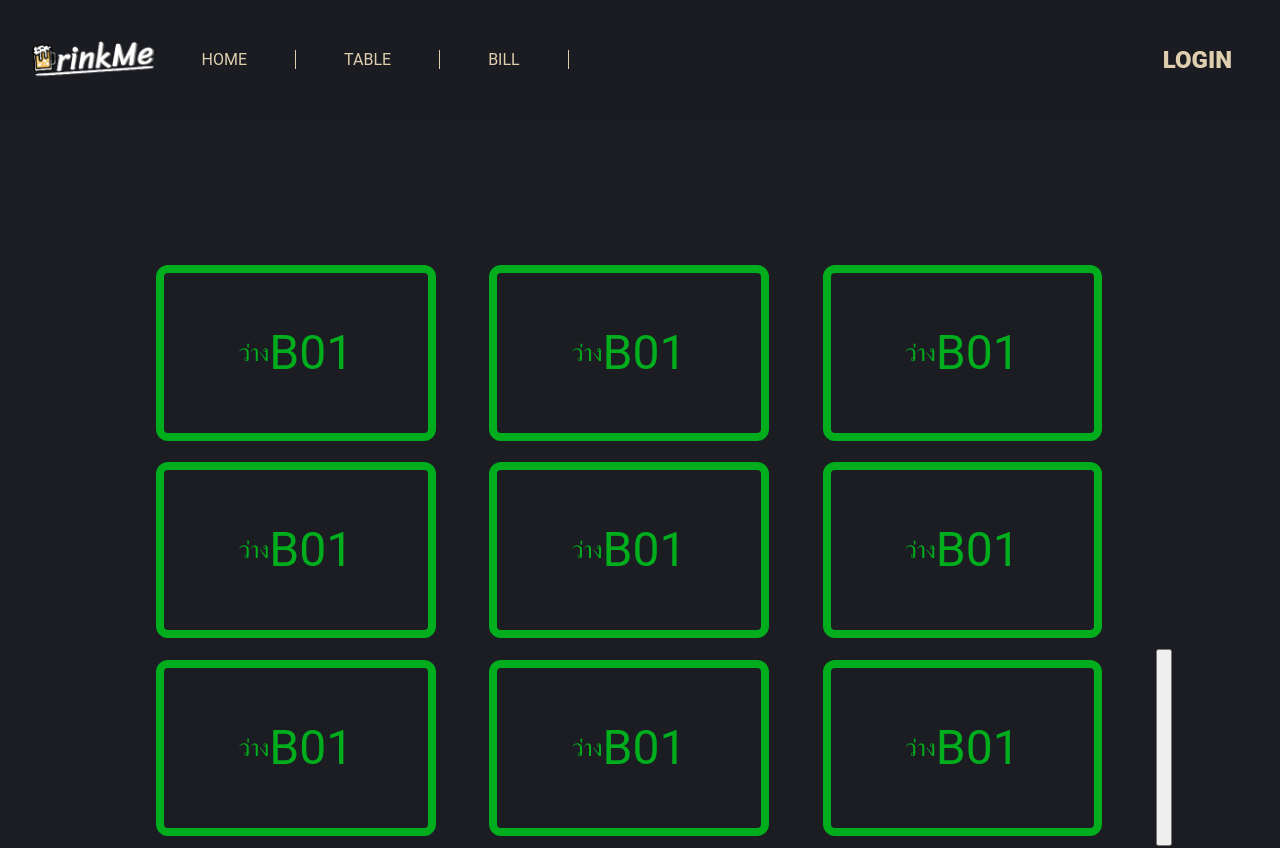
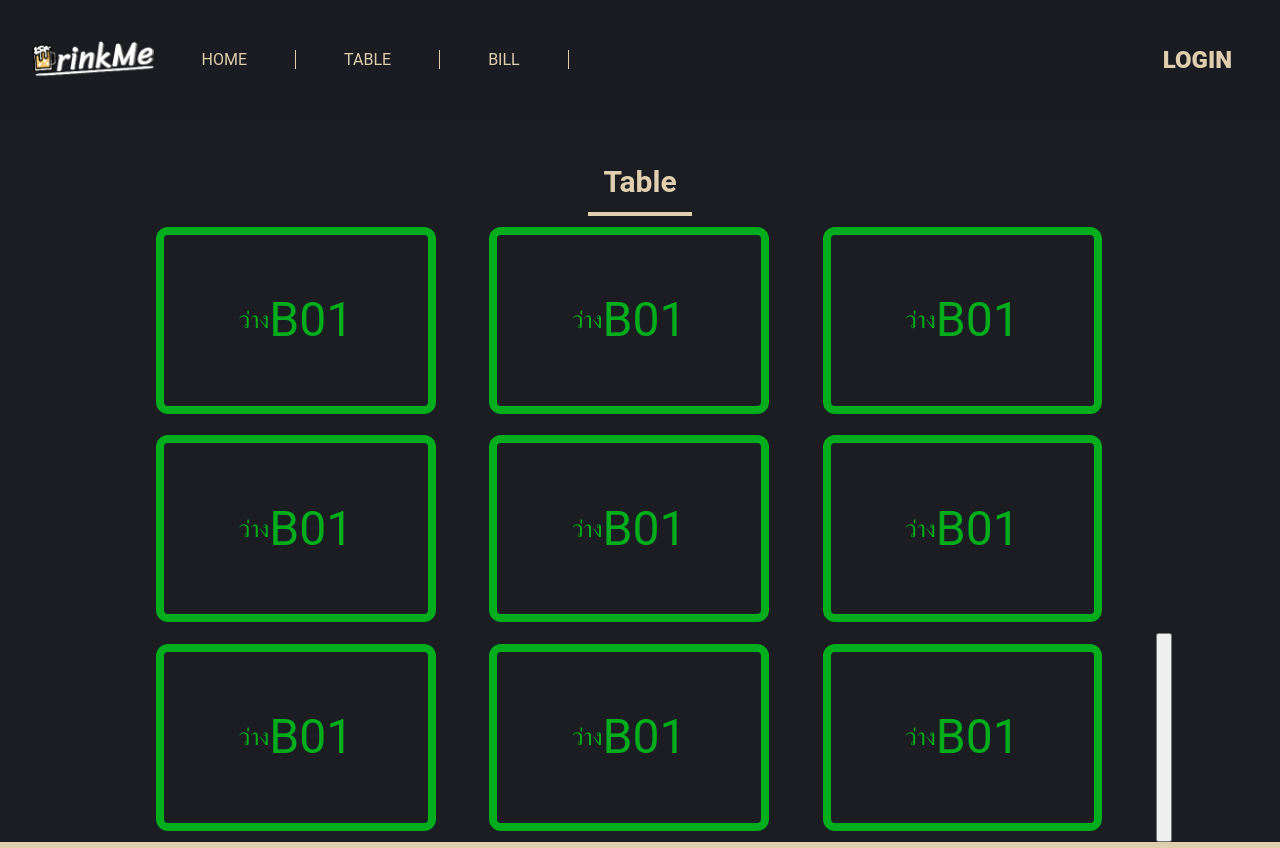
Before and after one commit to sahatsawat1/Drink-Me-react, a React (Create React App) app: page /table in a window 1280 px wide. Shown: the top 848 px of the page. Built offline with nearby package versions, Linux system fonts and the light colour scheme.

Commit message:
Edit Table Pages

```diff
--- a/src/pages/Table.js
+++ b/src/pages/Table.js
@@ -1,6 +1,8 @@
-import React, { useState } from 'react'
+import React, { useState, useContext, useEffect } from 'react'
 import styled from 'styled-components'
-import TableCard from '../components/TableCard/index'
+import TableCard from '../components/OrderCard'
+import Hand from '../components/Hand/index'
+import { UsableOrderContext } from '../contexts/OrderContext'
 
 const FakeNav = styled.div`
   width: 100%;
@@ -10,70 +12,77 @@ const FakeNav = styled.div`
 const TableWrapper = styled.div`
   display: flex;
   flex-wrap: wrap;
-  padding: 8%;
+  padding: 0% 8%;
+`
+const Content = styled.div`
+  p{
+    font-size: 30px;
+    font-weight: 700;
+  }
+`
+
+const Status = styled.div`
+
+`
+
+export const Action = styled.li`
+  list-style-type: none;
 `
 
 function Table () {
+  const { state, setState} = useContext(UsableOrderContext);
 
-  const [ em , setEm ] =
-    useState({
-      box1: 'ว่าง',
-      box2: 'ว่าง',
-      box3: 'ว่าง',
-      box4: 'ว่าง',
-      box5: 'ว่าง',
-      box6: 'ว่าง',
-      box7: 'ว่าง',
-      box8: 'ว่าง',
-      box9: 'ว่าง',
-    })
 
   return (
     <React.Fragment>
 
       <FakeNav />
 
+      <Content>
+        <Hand>
+          Table
+        </Hand>
+      </Content>
+
+      <Status>
+
+      </Status>
+
       <TableWrapper>
 
-        <TableCard Em={em.box1}>
-          {em.box1}
+        <TableCard state={state.box1}>
+          {state.box1}
         </TableCard>
 
-        <TableCard Em={em.box2}>
-          {em.box2}
+        <TableCard state={state.box2}>
+          {state.box2}
+        </TableCard>
+        <TableCard state={state.box3}>
+          {state.box3}
+        </TableCard>
+        <TableCard state={state.box4}>
+          {state.box4}
+        </TableCard>
+        <TableCard state={state.box5}>
+          {state.box5}
+        </TableCard>
+        <TableCard state={state.box6}>
+          {state.box6}
+        </TableCard>
+        <TableCard state={state.box7}>
+          {state.box7}
+        </TableCard>
+        <TableCard state={state.box8}>
+          {state.box8}
+        </TableCard>
+        <TableCard state={state.box9}>
+          {state.box9}
         </TableCard>
 
-        <TableCard Em={em.box3}>
-          {em.box3}
-        </TableCard>
-
-        <TableCard Em={em.box4}>
-          {em.box4}
-        </TableCard>
-
-        <TableCard Em={em.box5}>
-          {em.box5}
-        </TableCard>
-
-        <TableCard Em={em.box6}>
-          {em.box6}
-        </TableCard>
-
-        <TableCard Em={em.box7}>
-          {em.box7}
-        </TableCard>
-
-        <TableCard Em={em.box8}>
-          {em.box8}
-        </TableCard>
-
-        <TableCard Em={em.box9}>
-          {em.box9}
-        </TableCard>
-
-        <button onClick={() => ( em.box1 === 'ว่าง' ? setEm({...em,box1 : 'ไม่ว่าง'}) : setEm({...em,box1 : 'ว่าง'}) )}></button>
+        <button onClick={() => ( state.box1 === 'ว่าง' ? setState({...state,box1 : 'ไม่ว่าง'}) : setState({...state,box1 : 'ว่าง'}) )}></button>
 
       </TableWrapper>
+
     </React.Fragment>
   )
 }
```
